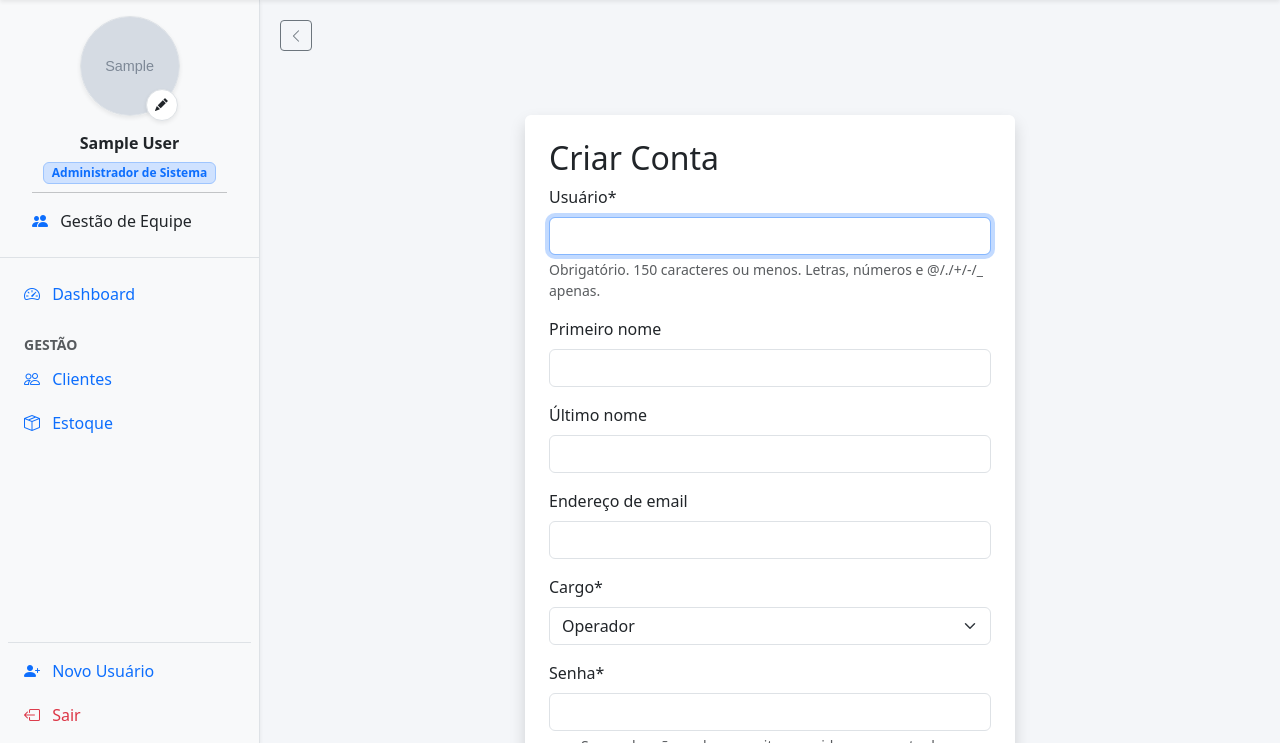
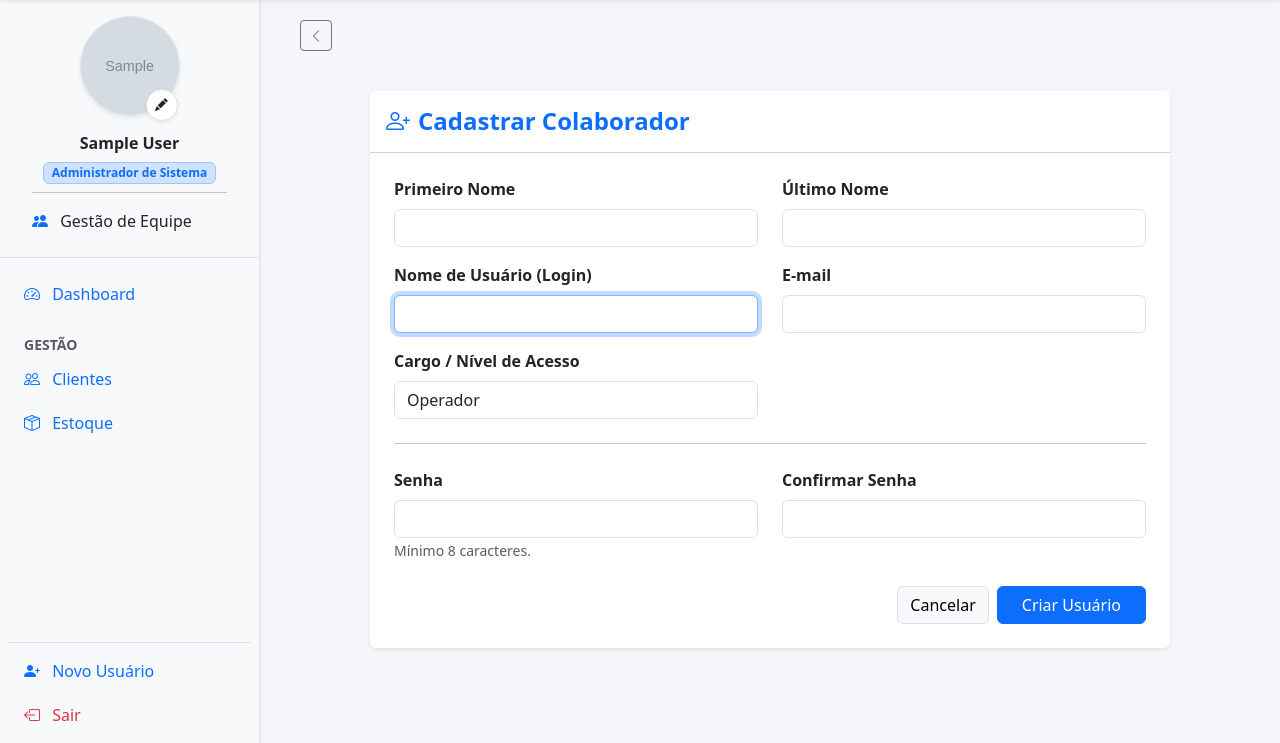
Before and after one commit to fernandes-draw/erp_system, a Django app: page /accounts/signup/ in a window 1280 px wide. Shown: the part 57-800 px from the top of the page. Run offline with Django 5.2, Linux system fonts and the light colour scheme; a user stored in the database is signed in; tables that the repository leaves empty hold one stand-in row (values such as "Sample post"); grey boxes marked "Sample" are stand-in pictures; some libraries are stand-ins or nearby versions.

Commit message:
Ajustar layout formulário cadastro de usuário

```diff
--- a/accounts/forms.py
+++ b/accounts/forms.py
@@ -15,7 +15,13 @@ class CustomUserCreationForm(UserCreationForm):
             "last_name",
             "email",
             "cargo",
+            "username",
         )
+
+    def __init__(self, *args, **kwargs):
+        super().__init__(*args, **kwargs)
+        for field in self.fields.values():
+            field.widget.attrs.update({"class": "form-control"})
 
 
 class CustomUserChangeForm(UserChangeForm):
--- a/accounts/templates/accounts/user_list.html
+++ b/accounts/templates/accounts/user_list.html
@@ -4,15 +4,15 @@
 
 {% block content %}
 <div class="card shadow-sm border-0">
-    <div class="card-header bg-white py-3 d-flex justify-content-between align-items-center">
-        <h5 class="mb-0 fw-bold"><i class="bi bi-people-fill me-2"></i>Colaboradores</h5>
+    <div class="card-header bg-white py-3 d-flex justify-content-between align-items-center border-bottom border-light-subtle">
+        <h4 class="mb-0 fw-bold text-primary"><i class="bi bi-people-fill me-2"></i>Colaboradores</h5>
         <a href="{% url 'signup' %}" class="btn btn-primary btn-sm">
             <i class="bi bi-person-plus"></i> Novo Usuário
         </a>
     </div>
     <div class="table-responsive">
         <table class="table table-hover align-middle mb-0">
-            <thead class="table-light">
+            <thead class="table-light bg-info-subtle">
                 <tr>
                     <th>Usuário</th>
                     <th>Cargo</th>
--- a/static/css/style.css
+++ b/static/css/style.css
@@ -53,7 +53,7 @@ body {
 #content-area {
   flex: 1;
   overflow-y: auto;
-  padding: 20px;
+  padding: 20px 40px 0px 40px;
 }
 
 /* CSS que você gostou para os cards */
--- a/templates/registration/signup.html
+++ b/templates/registration/signup.html
@@ -1,17 +1,64 @@
 {% extends "base.html" %}
-{% load crispy_forms_tags %}
 
 {% block content %}
-  <div class="container mt-5">
-    <div class="row justify-content-center">
-      <div class="col-md-6 card p-4 shadow">
-        <h2>Criar Conta</h2>
-        <form method="post">
-          {% csrf_token %}
-          {{ form|crispy}}
-          <button type="submit" class="btn btn-success w-100">Registrar</button>
-        </form>
-      </div>
+<div class="container mt-4">
+    <div class="card shadow-sm border-0 mx-auto" style="max-width: 800px;">
+        <div class="card-header bg-white py-3">
+            <h4 class="mb-0 fw-bold text-primary"><i class="bi bi-person-plus me-2"></i>Cadastrar Colaborador</h4>
+        </div>
+        <div class="card-body p-4">
+            <form method="post">
+                {% csrf_token %}
+
+                <div class="row mb-3">
+                    <div class="col-md-6">
+                        <label class="form-label fw-bold">Primeiro Nome</label>
+                        {{ form.first_name }}
+                    </div>
+                    <div class="col-md-6">
+                        <label class="form-label fw-bold">Último Nome</label>
+                        {{ form.last_name }}
+                    </div>
+                </div>
+
+                <div class="row mb-3">
+                    <div class="col-md-6">
+                        <label class="form-label fw-bold">Nome de Usuário (Login)</label>
+                        {{ form.username }}
+                    </div>
+                    <div class="col-md-6">
+                        <label class="form-label fw-bold">E-mail</label>
+                        {{ form.email }}
+                    </div>
+                </div>
+
+                <div class="row mb-4">
+                    <div class="col-md-6">
+                        <label class="form-label fw-bold">Cargo / Nível de Acesso</label>
+                        {{ form.cargo }}
+                    </div>
+                </div>
+
+                <hr class="my-4">
+
+                <div class="row mb-3">
+                    <div class="col-md-6">
+                        <label class="form-label fw-bold">Senha</label>
+                        {{ form.password1 }}
+                        <small class="text-muted">Mínimo 8 caracteres.</small>
+                    </div>
+                    <div class="col-md-6">
+                        <label class="form-label fw-bold">Confirmar Senha</label>
+                        {{ form.password2 }}
+                    </div>
+                </div>
+
+                <div class="d-grid gap-2 d-md-flex justify-content-md-end mt-4">
+                    <a href="{% url 'user_list' %}" class="btn btn-light border">Cancelar</a>
+                    <button type="submit" class="btn btn-primary px-4">Criar Usuário</button>
+                </div>
+            </form>
+        </div>
     </div>
-  </div>
-{% endblock content %}
+</div>
+{% endblock %}
```
